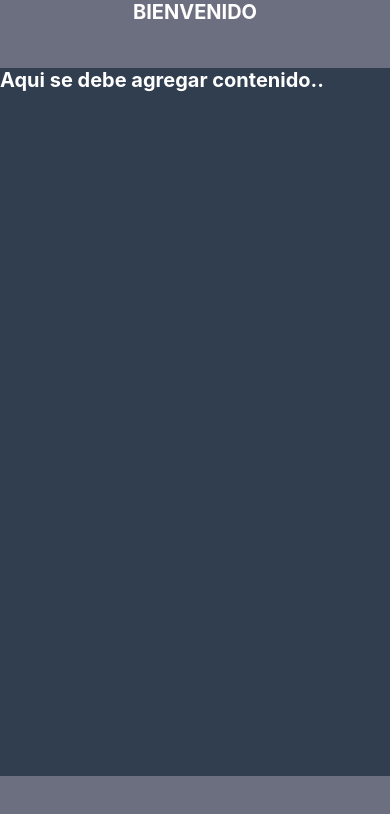
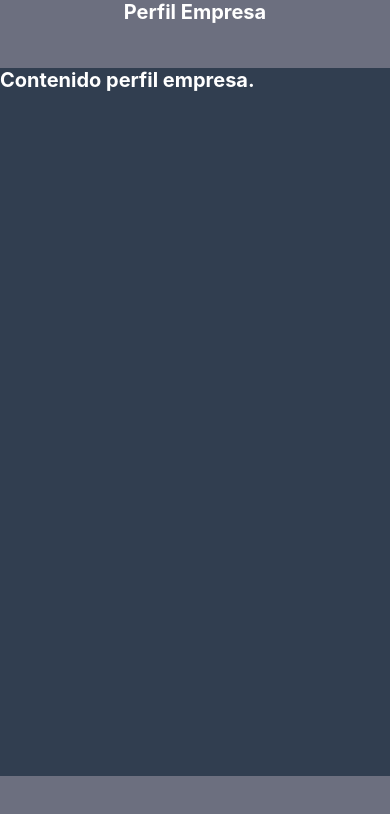
Before and after one commit to JGS83-dev/DPS-BusinessApp, a React Native app in the folder business-app/: screen /PerfilEmpresa in a window 390 px wide. Shown: the top 814 px of the page. Built offline with nearby package versions, Linux system fonts and the light colour scheme; no server answers; some icons are missing.

Commit message:
Inicializacion componente perfil empresa

```diff
--- a/business-app/App.js
+++ b/business-app/App.js
@@ -7,6 +7,7 @@ import {
 LogBox
 } from 'react-native';
 import CrearCuenta from './components/CrearCuenta';
+import PerfilEmpresa from './components/PerfilEmpresa';
 
 const Stack = createNativeStackNavigator();
 
@@ -15,10 +16,11 @@ LogBox.ignoreAllLogs();
 function App() {
   return (
     <NavigationContainer>
-      <Stack.Navigator initialRouteName="Inicio">
+      <Stack.Navigator initialRouteName="PerfilEmpresa">
         <Stack.Screen options={{ headerShown: false }} name="Inicio" component={Inicio} />
         <Stack.Screen options={{ headerShown: false }} name="Login" component={Login} />
         <Stack.Screen options={{ headerShown: false }} name="CrearCuenta" component={CrearCuenta} />
+        <Stack.Screen options={{ headerShown: false }} name="PerfilEmpresa" component={PerfilEmpresa} />
       </Stack.Navigator>
     </NavigationContainer>
   );
--- /dev/null
+++ b/business-app/components/PerfilEmpresa.js
@@ -0,0 +1,33 @@
+import React from 'react';
+import ContenedorPrincipal from './ContenedorPrincipal';
+import {
+    Text,
+    StyleSheet
+} from 'react-native';
+import { colores } from '../config/colores';
+
+const PerfilEmpresa = ({navigation}) => {
+    return (
+
+            <ContenedorPrincipal titulo="Perfil Empresa"
+            navigation={navigation}
+            contenido={(
+
+
+                <Text style={styles.letra}>Contenido perfil empresa.</Text>
+
+
+            )}></ContenedorPrincipal>
+
+    );
+}
+
+export default PerfilEmpresa
+
+const styles = StyleSheet.create({
+    letra: {
+        fontSize: 20,
+        fontWeight: 'bold',
+        color: colores.letra
+    }
+});
```
